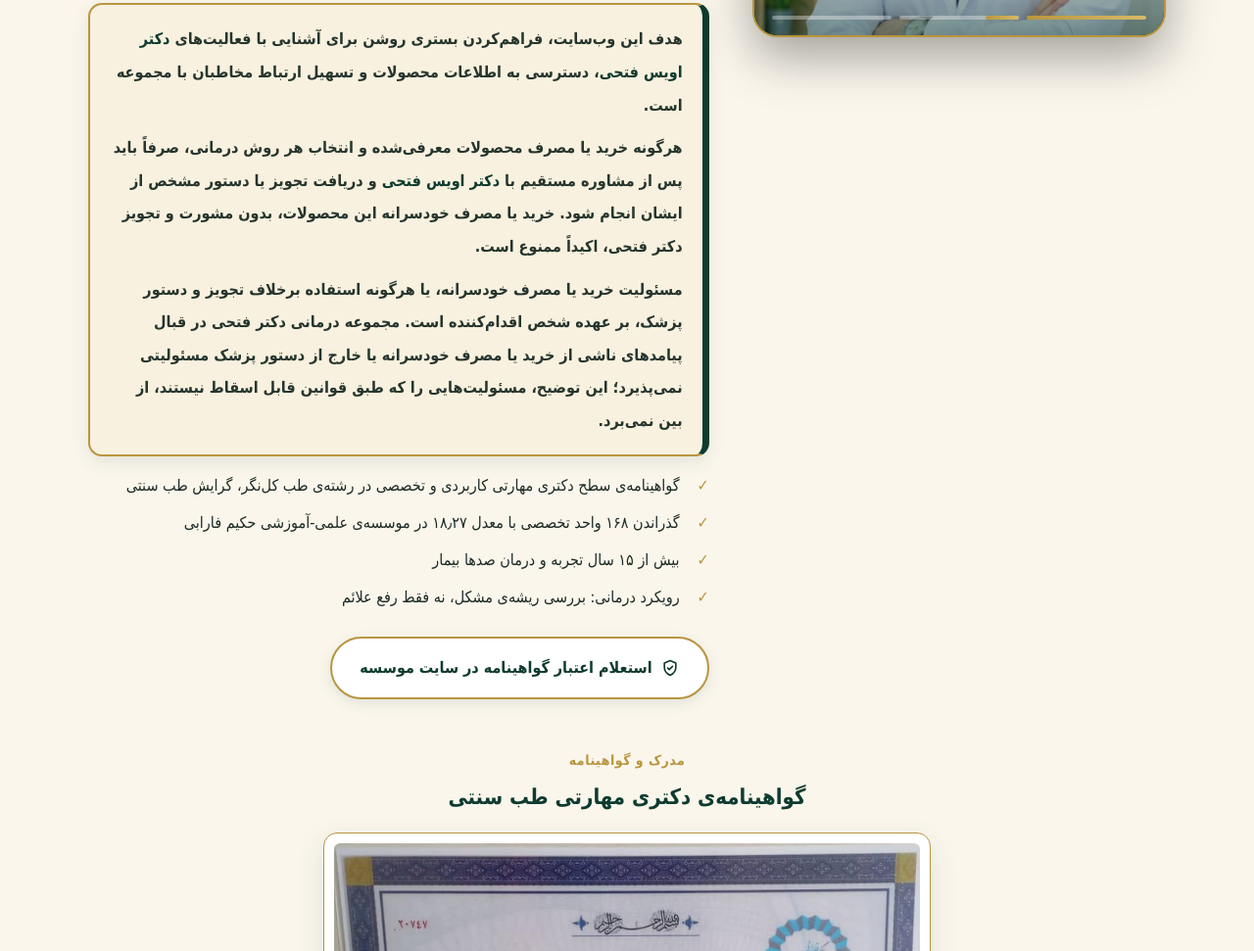
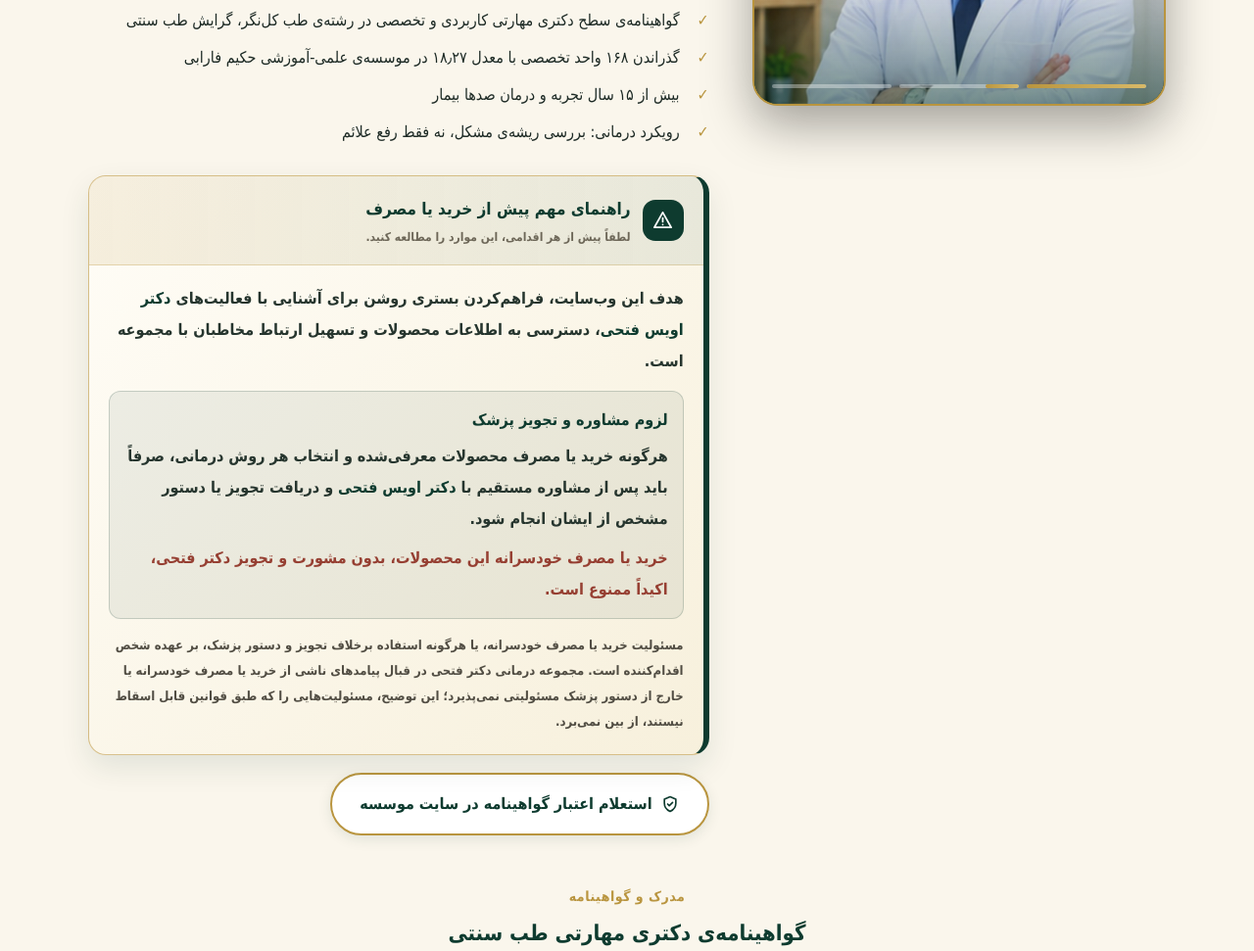
Before and after one commit to mehrshad-noroozi/dr-fathi-store-v2, a plain HTML site: page index.html in a window 1280 px wide. Shown: the part 2436-3407 px from the top of the page at 98% size. Drawn offline with Linux system fonts and the light colour scheme.

Commit message:
Improve doctor intro layout and medical notice design

```diff
--- a/index.html
+++ b/index.html
@@ -358,18 +358,33 @@ footer b{color:var(--gold2)}
         <p>در معرفی فعالیت‌های <strong>دکتر فتحی</strong>، موضوعاتی از جمله سلامت جنسی مردان، اختلالات نعوظ، زودانزالی، کاهش میل جنسی، عملکرد دستگاه تناسلی و کیفیت روابط زناشویی مورد توجه قرار گرفته‌اند. آگاهی از علت احتمالی مشکل و دریافت راهنمایی متناسب با شرایط هر فرد، در تصمیم‌گیری مسئولانه اهمیت دارد.</p>
         <h3 style="font-size:19px;font-weight:800;line-height:1.9;margin:18px 0 6px">محصولات و راه‌های ارتباطی</h3>
         <p>بخش دیگری از فعالیت این مجموعه به معرفی فرآورده‌های مرتبط با سلامت، از جمله محصولات آکسورا، اختصاص دارد. در بخش محصولات وب‌سایت می‌توانید با مشخصات و توضیحات ارائه‌شده درباره هر فرآورده آشنا شوید و برای دریافت اطلاعات بیشتر یا طرح پرسش، از راه‌های ارتباطی درج‌شده در سایت استفاده کنید.</p>
-        <div class="medical-notice" role="note" style="margin-top:20px;padding:18px 20px;background:#f8f1df;border:2px solid var(--gold);border-right:7px solid var(--green);border-radius:14px;color:#26352e;font-weight:800;line-height:2.1;box-shadow:0 6px 18px rgba(14,59,47,.09)">
-          <p style="font-weight:900;margin-bottom:10px">هدف این وب‌سایت، فراهم‌کردن بستری روشن برای آشنایی با فعالیت‌های <strong style="font-weight:900;color:var(--green)">دکتر اویس فتحی</strong>، دسترسی به اطلاعات محصولات و تسهیل ارتباط مخاطبان با مجموعه است.</p>
-          <p style="font-weight:800;margin-bottom:10px">هرگونه خرید یا مصرف محصولات معرفی‌شده و انتخاب هر روش درمانی، صرفاً باید پس از مشاوره مستقیم با <strong style="font-weight:900;color:var(--green)">دکتر اویس فتحی</strong> و دریافت تجویز یا دستور مشخص از ایشان انجام شود. خرید یا مصرف خودسرانه این محصولات، بدون مشورت و تجویز دکتر فتحی، اکیداً ممنوع است.</p>
-          <p style="font-weight:800;margin:0">مسئولیت خرید یا مصرف خودسرانه، یا هرگونه استفاده برخلاف تجویز و دستور پزشک، بر عهده شخص اقدام‌کننده است. مجموعه درمانی دکتر فتحی در قبال پیامدهای ناشی از خرید یا مصرف خودسرانه یا خارج از دستور پزشک مسئولیتی نمی‌پذیرد؛ این توضیح، مسئولیت‌هایی را که طبق قوانین قابل اسقاط نیستند، از بین نمی‌برد.</p>
+        <ul class="checks" style="margin:22px 0 26px">
+          <li>گواهینامه‌ی سطح دکتری مهارتی کاربردی و تخصصی در رشته‌ی طب کل‌نگر، گرایش طب سنتی</li>
+          <li>گذراندن ۱۶۸ واحد تخصصی با معدل ۱۸٫۲۷ در موسسه‌ی علمی-آموزشی حکیم فارابی</li>
+          <li>بیش از ۱۵ سال تجربه و درمان صدها بیمار</li>
+          <li>رویکرد درمانی: بررسی ریشه‌ی مشکل، نه فقط رفع علائم</li>
+        </ul>
+        <div class="medical-notice" role="note" aria-label="توجه مهم درباره مشاوره و مصرف محصولات" style="position:relative;overflow:hidden;margin-top:28px;padding:0;background:linear-gradient(135deg,#fffdf7 0%,#f7f0dc 100%);border:1px solid rgba(184,145,55,.55);border-right:6px solid var(--green);border-radius:18px;color:#26352e;line-height:2;box-shadow:0 12px 30px rgba(14,59,47,.10)">
+          <div style="display:flex;align-items:center;gap:12px;padding:16px 20px;background:linear-gradient(90deg,rgba(184,145,55,.13),rgba(14,59,47,.08));border-bottom:1px solid rgba(184,145,55,.3)">
+            <span aria-hidden="true" style="display:grid;place-items:center;flex:0 0 42px;width:42px;height:42px;border-radius:13px;background:var(--green);color:#fff">
+              <svg viewBox="0 0 24 24" width="23" height="23" fill="none" stroke="currentColor" stroke-width="1.8" stroke-linecap="round" stroke-linejoin="round"><path d="M12 3 21 19H3L12 3Z"/><path d="M12 9v4"/><path d="M12 16h.01"/></svg>
+            </span>
+            <div>
+              <strong style="display:block;font-size:17px;font-weight:900;color:var(--green)">راهنمای مهم پیش از خرید یا مصرف</strong>
+              <span style="display:block;font-size:12px;font-weight:700;color:#6d6758">لطفاً پیش از هر اقدامی، این موارد را مطالعه کنید.</span>
+            </div>
+          </div>
+          <div style="padding:18px 20px 20px">
+            <p style="margin:0 0 14px;font-weight:750">هدف این وب‌سایت، فراهم‌کردن بستری روشن برای آشنایی با فعالیت‌های <strong style="font-weight:900;color:var(--green)">دکتر اویس فتحی</strong>، دسترسی به اطلاعات محصولات و تسهیل ارتباط مخاطبان با مجموعه است.</p>
+            <div style="margin:0 0 14px;padding:13px 15px;background:rgba(14,59,47,.07);border:1px solid rgba(14,59,47,.18);border-radius:12px">
+              <strong style="display:block;margin-bottom:5px;color:var(--green);font-weight:900">لزوم مشاوره و تجویز پزشک</strong>
+              <p style="margin:0;font-weight:800">هرگونه خرید یا مصرف محصولات معرفی‌شده و انتخاب هر روش درمانی، صرفاً باید پس از مشاوره مستقیم با <strong style="font-weight:900;color:var(--green)">دکتر اویس فتحی</strong> و دریافت تجویز یا دستور مشخص از ایشان انجام شود.</p>
+              <p style="margin:8px 0 0;color:#963f32;font-weight:900">خرید یا مصرف خودسرانه این محصولات، بدون مشورت و تجویز دکتر فتحی، اکیداً ممنوع است.</p>
+            </div>
+            <p style="margin:0;font-size:13px;font-weight:700;color:#514d43">مسئولیت خرید یا مصرف خودسرانه، یا هرگونه استفاده برخلاف تجویز و دستور پزشک، بر عهده شخص اقدام‌کننده است. مجموعه درمانی دکتر فتحی در قبال پیامدهای ناشی از خرید یا مصرف خودسرانه یا خارج از دستور پزشک مسئولیتی نمی‌پذیرد؛ این توضیح، مسئولیت‌هایی را که طبق قوانین قابل اسقاط نیستند، از بین نمی‌برد.</p>
+          </div>
         </div>
       </div>
-      <ul class="checks">
-        <li>گواهینامه‌ی سطح دکتری مهارتی کاربردی و تخصصی در رشته‌ی طب کل‌نگر، گرایش طب سنتی</li>
-        <li>گذراندن ۱۶۸ واحد تخصصی با معدل ۱۸٫۲۷ در موسسه‌ی علمی-آموزشی حکیم فارابی</li>
-        <li>بیش از ۱۵ سال تجربه و درمان صدها بیمار</li>
-        <li>رویکرد درمانی: بررسی ریشه‌ی مشکل، نه فقط رفع علائم</li>
-      </ul>
       <a class="btn btn-verify" href="https://www.hakimfarabi.net" target="_blank" rel="noopener">
         <svg viewBox="0 0 24 24" width="20" height="20" fill="none" stroke="currentColor" stroke-width="2" stroke-linecap="round" stroke-linejoin="round" aria-hidden="true"><path d="M12 3l7 3v5c0 4.5-3 8-7 10-4-2-7-5.500-7-10V6z"/><path d="M9 12l2 2 4-4"/></svg>
         استعلام اعتبار گواهینامه در سایت موسسه
```
